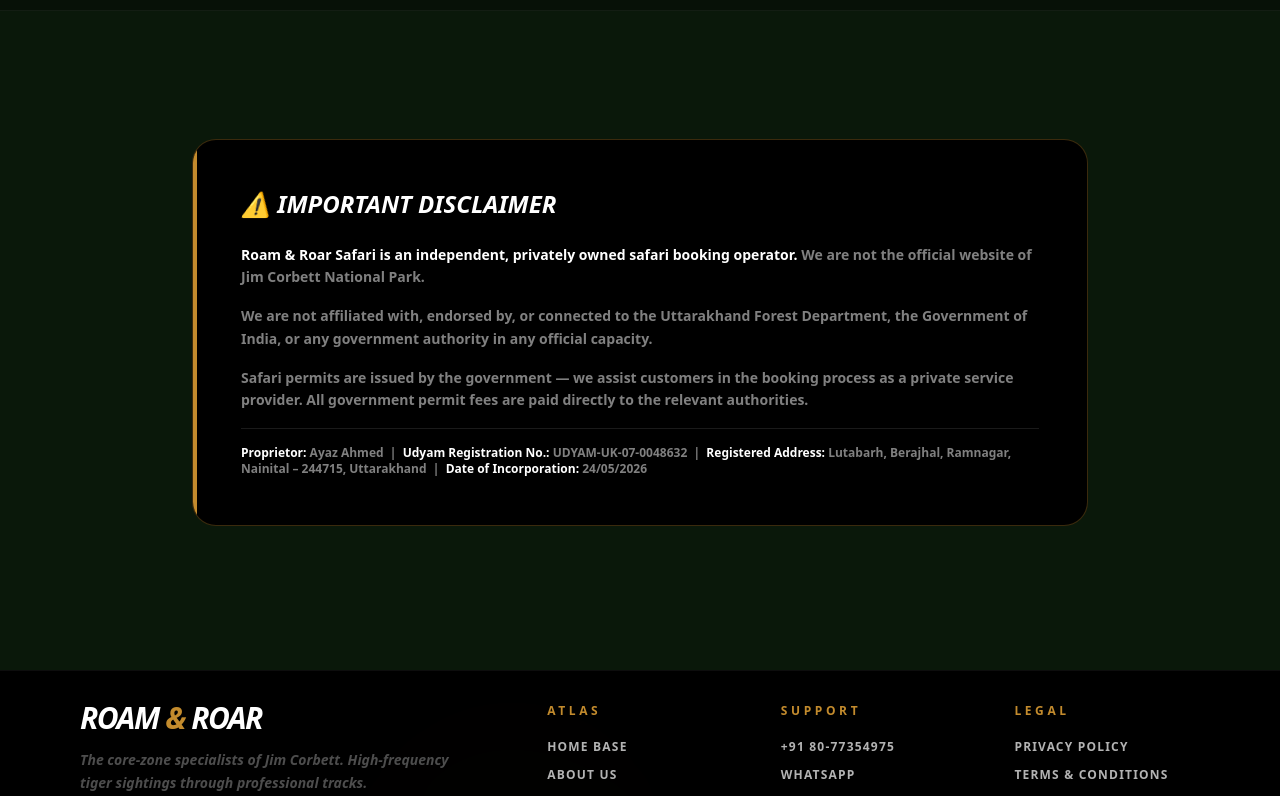
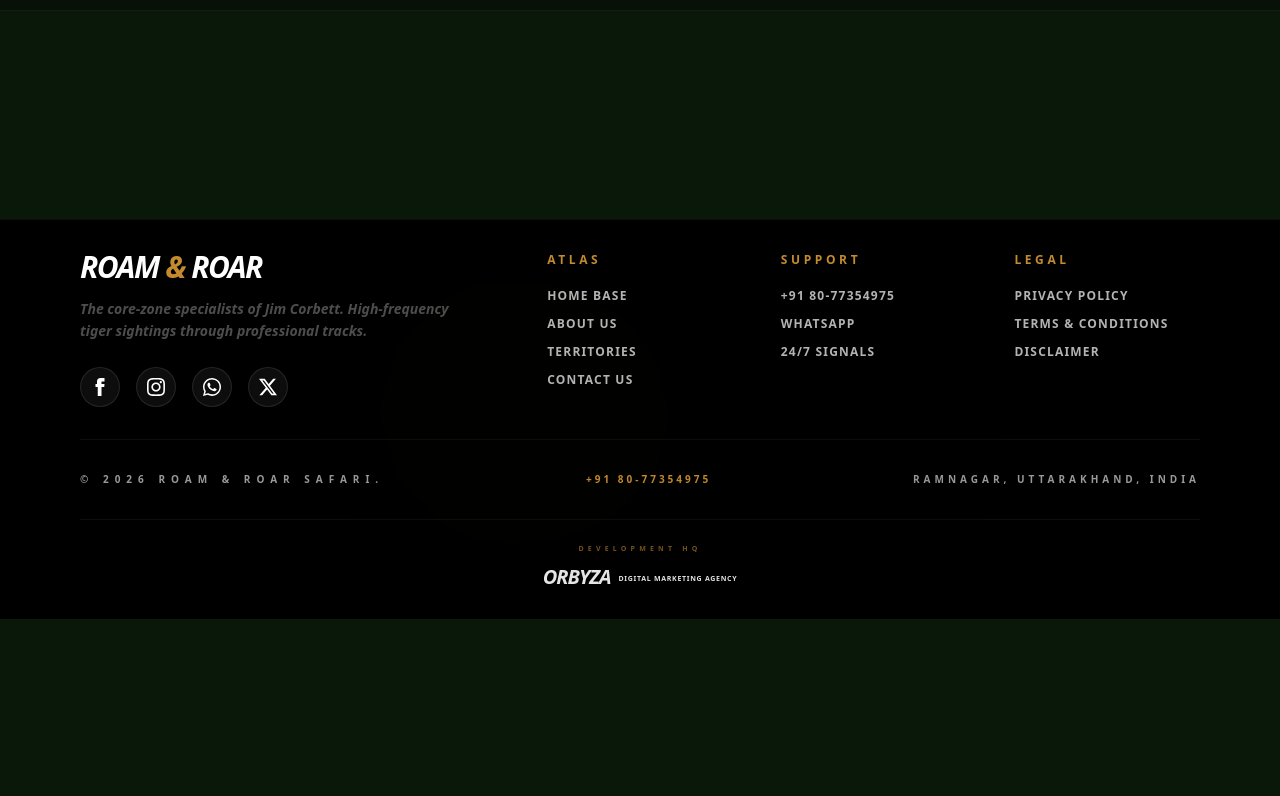
Before and after one commit to Tanmayys/roam-and-roar-safari, a Next.js app: page /about in a window 1280 px wide. Shown: the part 3260-4056 px from the top of the page. After the commit the page ends 3879 px from the top, so only its background shows below. Built offline with nearby package versions, Linux system fonts and the light colour scheme.

Commit message:
chore: Remove duplicate disclaimers from about and contact pages

```diff
--- a/src/app/about/page.tsx
+++ b/src/app/about/page.tsx
@@ -101,23 +101,7 @@
         </div>
       </section>
 
-      <section className="px-6 md:px-20 mb-16">
-        <div className="max-w-4xl mx-auto bg-black border border-[#c38b2d]/30 p-8 md:p-12 rounded-3xl relative overflow-hidden">
-          <div className="absolute top-0 left-0 w-1 h-full bg-[#c38b2d]"></div>
-          <h3 className="text-2xl font-black uppercase italic mb-6 text-white">⚠️ Important Disclaimer</h3>
-          <div className="space-y-4 text-white/50 text-sm font-bold leading-relaxed">
-            <p><strong className="text-white">Roam & Roar Safari is an independent, privately owned safari booking operator.</strong> We are not the official website of Jim Corbett National Park.</p>
-            <p>We are not affiliated with, endorsed by, or connected to the Uttarakhand Forest Department, the Government of India, or any government authority in any official capacity.</p>
-            <p>Safari permits are issued by the government — we assist customers in the booking process as a private service provider. All government permit fees are paid directly to the relevant authorities.</p>
-            <p className="pt-4 border-t border-white/10 text-xs">
-              <strong className="text-white">Proprietor:</strong> Ayaz Ahmed &nbsp;|&nbsp;
-              <strong className="text-white"> Udyam Registration No.:</strong> UDYAM-UK-07-0048632 &nbsp;|&nbsp;
-              <strong className="text-white"> Registered Address:</strong> Lutabarh, Berajhal, Ramnagar, Nainital – 244715, Uttarakhand &nbsp;|&nbsp;
-              <strong className="text-white"> Date of Incorporation:</strong> 24/05/2026
-            </p>
-          </div>
-        </div>
-      </section>
+
     </main>
   );
 }
--- a/src/app/contact/page.tsx
+++ b/src/app/contact/page.tsx
@@ -99,22 +99,7 @@
         </div>
       </section>
 
-      <section className="px-6 md:px-20 mb-16">
-        <div className="max-w-4xl mx-auto bg-black border border-[#c38b2d]/30 p-8 md:p-12 rounded-3xl relative overflow-hidden">
-          <div className="absolute top-0 left-0 w-1 h-full bg-[#c38b2d]"></div>
-          <h3 className="text-2xl font-black uppercase italic mb-6 text-white">⚠️ Important Disclaimer</h3>
-          <div className="space-y-4 text-white/50 text-sm font-bold leading-relaxed">
-            <p><strong className="text-white">Roam & Roar Safari is an independent, privately owned safari booking operator.</strong> We are not the official website of Jim Corbett National Park.</p>
-            <p>We are not affiliated with, endorsed by, or connected to the Uttarakhand Forest Department, the Government of India, or any government authority in any official capacity.</p>
-            <p>Safari permits are issued by the government — we assist customers in the booking process as a private service provider. All government permit fees are paid directly to the relevant authorities.</p>
-            <p className="pt-4 border-t border-white/10 text-xs">
-              <strong className="text-white">Proprietor:</strong> Ayaz Ahmed &nbsp;|&nbsp;
-              <strong className="text-white"> Udyam Registration No.:</strong> UDYAM-UK-07-0048632 &nbsp;|&nbsp;
-              <strong className="text-white"> Registered Address:</strong> Lutabarh, Berajhal, Ramnagar, Nainital – 244715, Uttarakhand
-            </p>
-          </div>
-        </div>
-      </section>
+
     </main>
   );
 }
```
